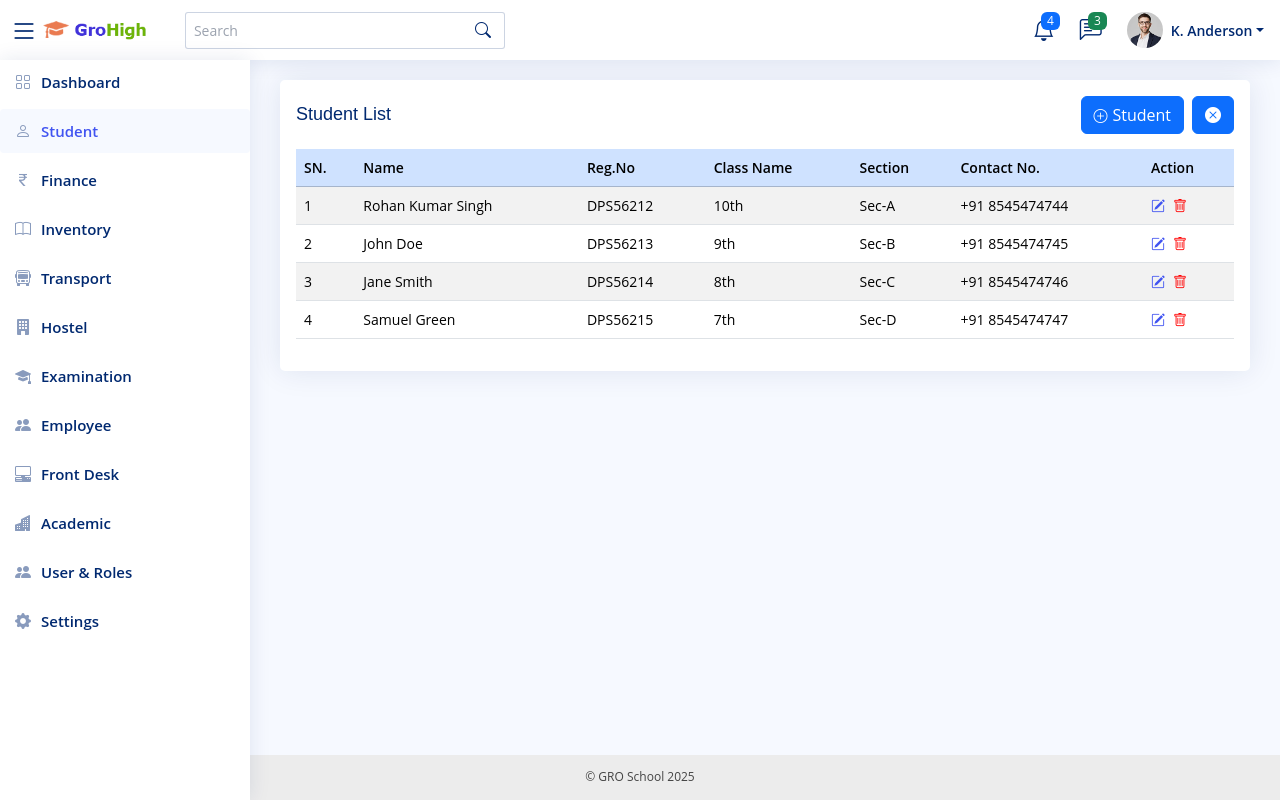
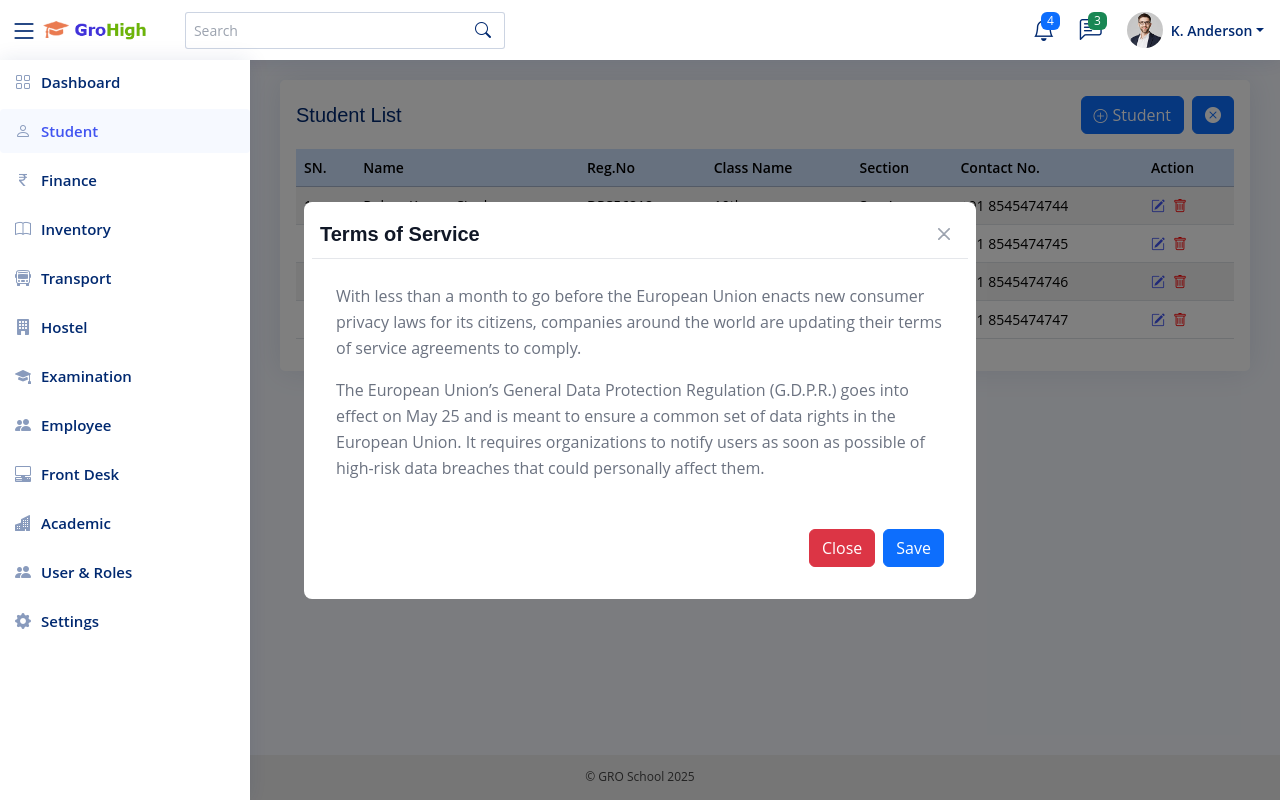
Before and after one commit to shree-chand/school-erp, a Next.js app: page /student in a window 1280 px wide. Both pictures are taken after a click on the button "Student". Built offline with nearby package versions, Linux system fonts and the light colour scheme.

Commit message:
add modal

```diff
--- a/src/app/globals.css
+++ b/src/app/globals.css
@@ -233,7 +233,7 @@ h6 {
 }
 
 .card-title {
-  font-size: 18px;
+  font-size: 20px;
   font-weight: 500;
   color: #012970;
   margin-bottom: 0;
--- a/src/app/layout.tsx
+++ b/src/app/layout.tsx
@@ -35,6 +35,8 @@ export default function RootLayout({children,}: Readonly<{ children: React.React
             <Footer/>
           </div>
         </div>
+        <script src="https://cdn.jsdelivr.net/npm/@popperjs/core@2.11.6/dist/umd/popper.min.js" integrity="sha384-oBqDVmMz9ATKxIep9tiCxS/Z9fNfEXiDAYTujMAeBAsjFuCZSmKbSSUnQlmh/jp3" ></script>
+        <script src="https://cdn.jsdelivr.net/npm/bootstrap@5.2.3/dist/js/bootstrap.min.js" integrity="sha384-cuYeSxntonz0PPNlHhBs68uyIAVpIIOZZ5JqeqvYYIcEL727kskC66kF92t6Xl2V"></script>
         <script src="https://cdn.jsdelivr.net/npm/bootstrap@5.3.3/dist/js/bootstrap.bundle.min.js" integrity="sha384-YvpcrYf0tY3lHB60NNkmXc5s9fDVZLESaAA55NDzOxhy9GkcIdslK1eN7N6jIeHz"></script>
       </body>
     </html>
--- a/src/app/student/page.tsx
+++ b/src/app/student/page.tsx
@@ -1,15 +1,24 @@
-'use-clint'
-
-import React from 'react';
+'use client';
+import React, { useState } from 'react';
 
 export default function Dashboard() {
+  const [isModalOpen, setIsModalOpen] = useState(false);
+
+  const toggleModal = () => {
+    setIsModalOpen(!isModalOpen);
+  };
+
+  const closeModal = () => {
+    setIsModalOpen(false);
+  };
+
   const tableData = [
     { sn: 1, name: 'Rohan Kumar Singh', regNo: 'DPS56212', className: '10th', section: 'Sec-A', contactNo: '+91 8545474744' },
     { sn: 2, name: 'John Doe', regNo: 'DPS56213', className: '9th', section: 'Sec-B', contactNo: '+91 8545474745' },
     { sn: 3, name: 'Jane Smith', regNo: 'DPS56214', className: '8th', section: 'Sec-C', contactNo: '+91 8545474746' },
     { sn: 4, name: 'Samuel Green', regNo: 'DPS56215', className: '7th', section: 'Sec-D', contactNo: '+91 8545474747' },
-    // Add more data here as needed
   ];
+
   return (
     <>
       <main id="main" className="main">
@@ -17,11 +26,11 @@ export default function Dashboard() {
           <div className="row">
             <div className="col-lg-12">
               <div className="card">
-                <div className="card-body ">
+                <div className="card-body">
                   <div className="flexTitle">
                     <h2 className="card-title">Student List</h2>
                     <div className="rightBtn">
-                      <button type="button" className="btn btn-primary me-2"><i className="bi bi-plus-circle"></i>Student</button>
+                      <button type="button" className="btn btn-primary me-2" onClick={toggleModal}><i className="bi bi-plus-circle"></i>Student</button>
                       <button type="button" className="btn btn-primary"><i className="bi bi-x-circle-fill"></i></button>
                     </div>
                   </div>
@@ -63,12 +72,57 @@ export default function Dashboard() {
                   </div>
                 </div>
               </div>
-
             </div>
-
           </div>
         </section>
       </main>
+      {/* --student list modal-- */}
+      {isModalOpen && (
+        <div
+          id="default-modal"
+          aria-hidden="true"
+          className="fixed inset-0 bg-black bg-opacity-50 z-50 flex justify-center items-center">
+          <div className="relative p-2 w-full max-w-2xl max-h-full bg-white rounded-lg">
+            {/* Modal content */}
+            <div className="relative bg-white rounded-lg">
+              {/* Modal header */}
+              <div className="flex items-center justify-between p-2 md:p-5 border-b rounded-t">
+                <h3 className="text-xl font-semibold text-gray-900 dark:text-white">
+                  Terms of Service
+                </h3>
+                <button
+                  type="button"
+                  onClick={closeModal}
+                  className="text-gray-400 bg-transparent hover:bg-gray-200 hover:text-gray-900 rounded-lg text-sm w-8 h-8 ms-auto inline-flex justify-center items-center"
+                >
+                  <svg className="w-3 h-3" aria-hidden="true" xmlns="http://www.w3.org/2000/svg" fill="none" viewBox="0 0 14 14">
+                    <path stroke="currentColor" strokeLinecap="round" strokeLinejoin="round" strokeWidth="2" d="m1 1 6 6m0 0 6 6M7 7l6-6M7 7l-6 6"/>
+                  </svg>
+                  <span className="sr-only">Close modal</span>
+                </button>
+              </div>
+              {/* Modal body */}
+              <div className="p-4 md:p-5 space-y-4">
+                <p className="text-base leading-relaxed text-gray-500 dark:text-gray-400">
+                  With less than a month to go before the European Union enacts new consumer privacy laws for its citizens, companies around the world are updating their terms of service agreements to comply.
+                </p>
+                <p className="text-base leading-relaxed text-gray-500 dark:text-gray-400">
+                  The European Union’s General Data Protection Regulation (G.D.P.R.) goes into effect on May 25 and is meant to ensure a common set of data rights in the European Union. It requires organizations to notify users as soon as possible of high-risk data breaches that could personally affect them.
+                </p>
+              </div>
+              {/* Modal footer */}
+              <div className="flex items-center p-4 justify-content-end">
+                <button onClick={closeModal} type="button" className="btn btn-danger me-2">
+                  Close
+                </button>
+                <button onClick={closeModal}  type="button" className="btn btn-primary">
+                  Save
+                </button>
+              </div>
+            </div>
+          </div>
+        </div>
+      )}
     </>
-  )
+  );
 }
```
Lines whose indentation alone changed are shown as unchanged.
